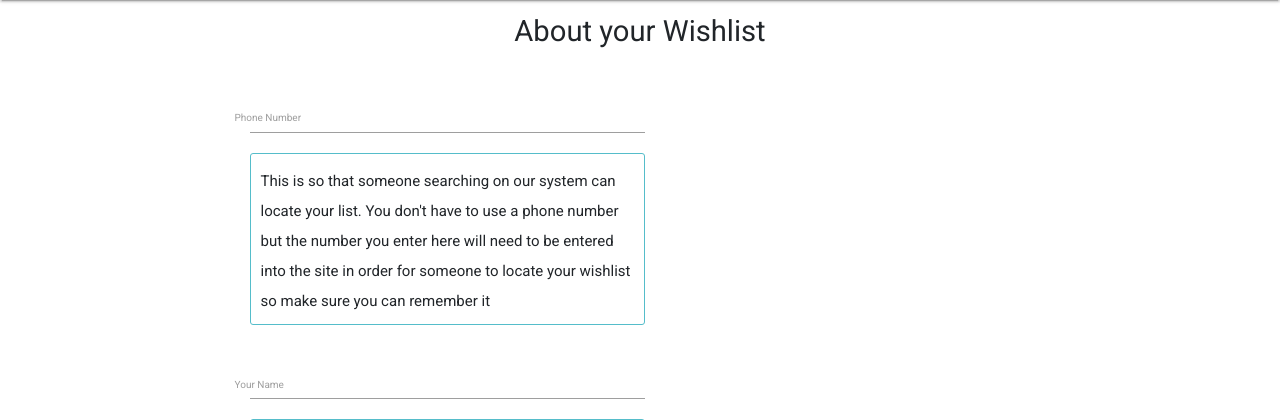
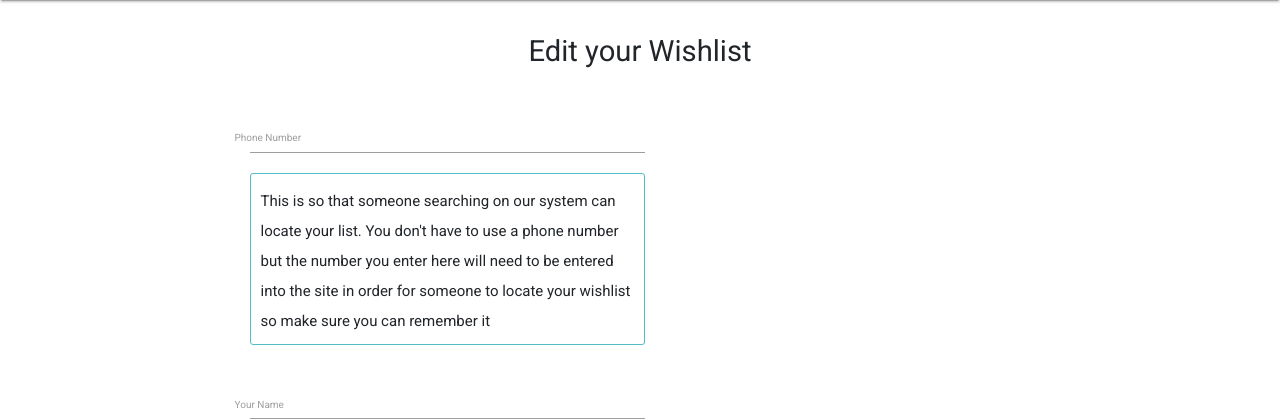
Before and after one commit to geminerald/pressie, a Flask app: template templates/pages/editlist.html in a window 1280 px wide. Shown: the part 64-484 px from the top of the page. Run offline with Flask 2, Linux system fonts and the light colour scheme; the template is opened without the code that fills it, so the values that code supplies are empty; some libraries are stand-ins or nearby versions.

Commit message:
added header element to edit wishlist page

```diff
--- a/templates/pages/editlist.html
+++ b/templates/pages/editlist.html
@@ -1,7 +1,7 @@
 {% extends 'base.html' %}
 {% block content %}
-<div class="row">
-	<h3>About your Wishlist</h3>
+<div class="row wishlist-head">
+	<h3>Edit your Wishlist</h3>
 </div>
 <form action="{{url_for('edit_wishlist', list_id = the_list._id)}}" method="POST" class="col s12">
 	<div class="input-field" hidden>
```
